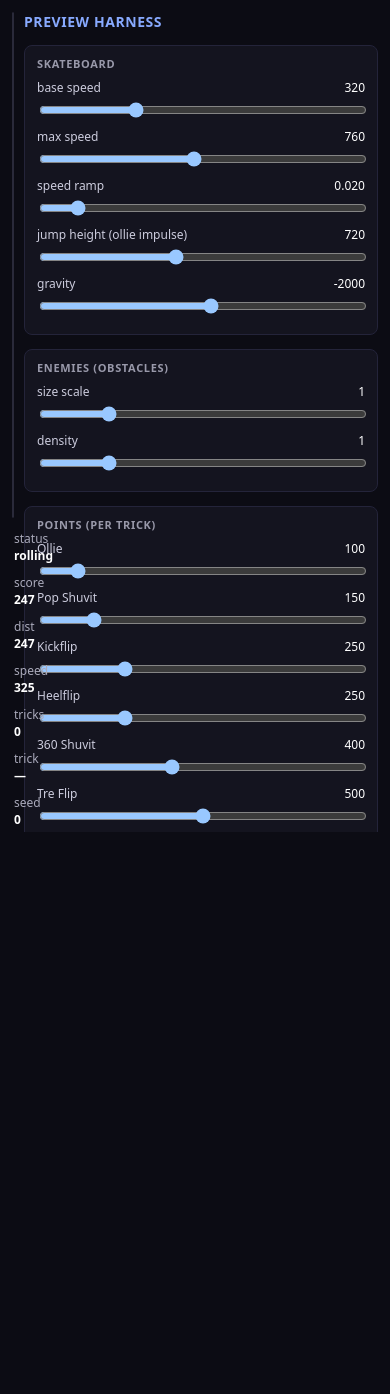
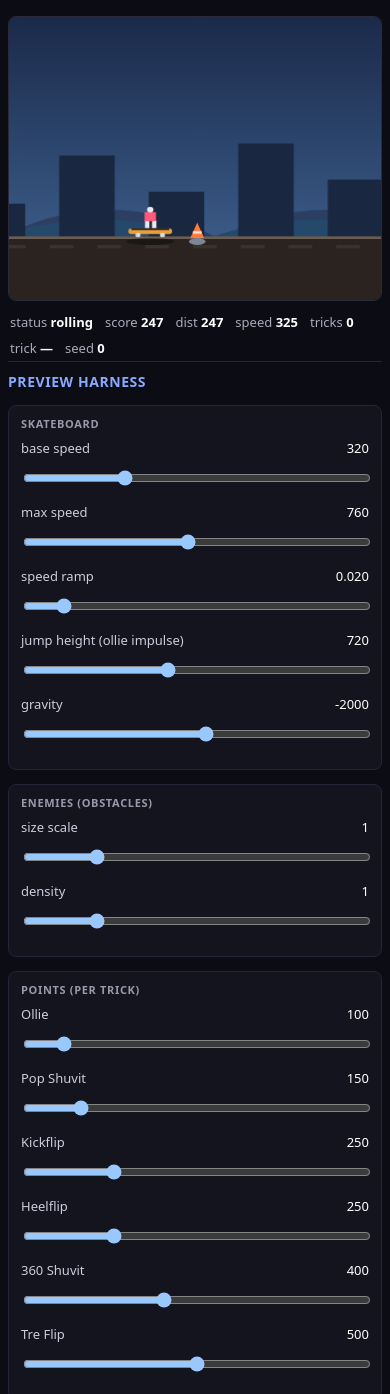
Before and after one commit to kalogan/Skateboard-hero, a website built with Vite: page apps/web/preview.html in a window 390 px wide. Shown: the top 1394 px of the page. Before the commit the page ends 844 px from the top, so only its background shows below. Built offline with nearby package versions, Linux system fonts and the light colour scheme.

Commit message:
fix(preview): mobile-friendly /preview layout (#8)
Below 720px the /preview harness stacks: sticky full-width canvas preview on top, controls scrolling beneath, larger touch targets. CSS-only; gate green (118 tests), verified at a phone viewport.

```diff
--- a/apps/web/src/preview/preview.css
+++ b/apps/web/src/preview/preview.css
@@ -178,3 +178,70 @@ input[type='number'] {
   border-radius: 4px;
   padding: 3px 6px;
 }
+
+/* ──────────────────────────────────────────────────────────────────────────
+ * Mobile / narrow viewports. The desktop layout is a fixed `1fr 360px` grid,
+ * which squishes the canvas to nothing on a phone. Below 720px we stack: the
+ * stage becomes a sticky preview pinned to the top (so the board stays in view
+ * while you scroll the controls), and the panel flows beneath with the page
+ * scrolling. Controls get larger touch targets.
+ * ────────────────────────────────────────────────────────────────────────── */
+@media (max-width: 720px) {
+  #preview-root {
+    display: block; /* override the desktop grid → normal page flow + scroll */
+    height: auto;
+    padding: 8px;
+    touch-action: manipulation; /* no double-tap-zoom delay on the controls */
+  }
+
+  .pv-stage {
+    position: sticky;
+    top: 0;
+    z-index: 2;
+    height: 42vh;
+    min-height: 190px;
+    margin-bottom: 10px;
+    padding-top: 8px;
+    background: #0c0c14;
+    border-bottom: 1px solid #24243a;
+  }
+
+  .pv-panel {
+    overflow: visible; /* the page scrolls, not the panel */
+    padding-right: 0;
+  }
+
+  .pv-readout {
+    font-size: 13px;
+    gap: 8px 12px;
+  }
+
+  .pv-knob {
+    font-size: 13px;
+  }
+
+  /* Bigger, thumb-friendly sliders + inputs + buttons. */
+  .pv-knob input[type='range'] {
+    height: 30px;
+  }
+  .pv-knob input[type='number'] {
+    min-height: 36px;
+    font-size: 16px; /* >=16px avoids iOS focus-zoom */
+  }
+  input[type='color'] {
+    min-height: 36px;
+    min-width: 44px;
+  }
+  button.pv-btn {
+    min-height: 40px;
+    padding: 9px 14px;
+    font-size: 13px;
+  }
+}
+
+/* Very short viewports (landscape phones): give the stage more height. */
+@media (max-width: 720px) and (max-height: 520px) {
+  .pv-stage {
+    height: 60vh;
+  }
+}
```
